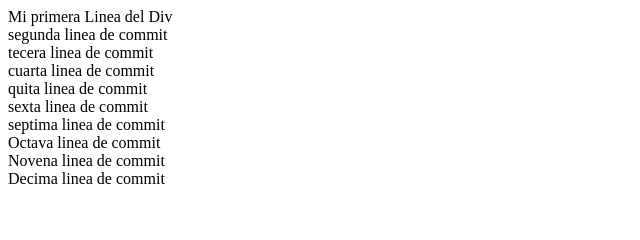
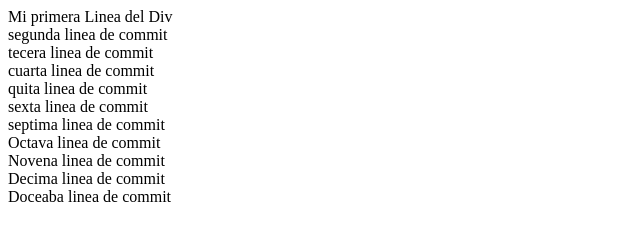
Before and after one commit to DJR-PO/MIERCOLES_CURSO_GIT, a plain HTML site: page index.html in a window 1280 px wide. Shown: the whole page, without its empty margins (0-640 px from the left). Drawn offline with Linux system fonts and the light colour scheme.

Commit message:
eight commit

```diff
--- a/index.html
+++ b/index.html
@@ -16,5 +16,6 @@
     <div>Octava linea de commit</div>
     <div>Novena linea de commit</div>
     <div>Decima linea de commit</div>
+    <div>Doceaba linea de commit</div>
 </body>
 </html>
```
